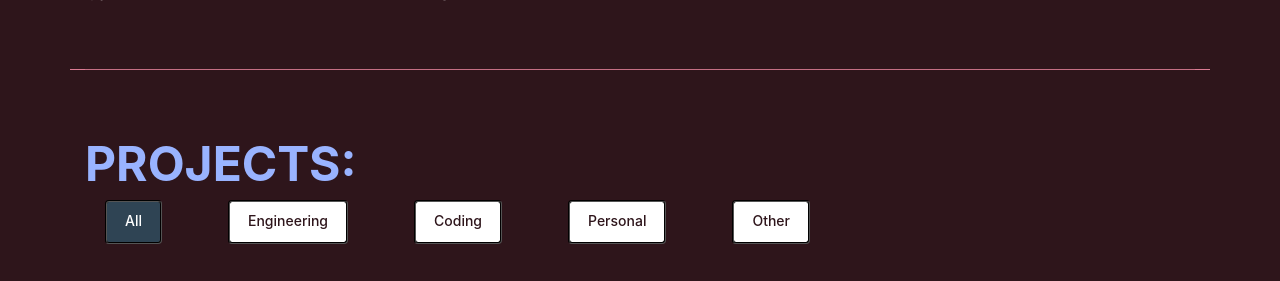
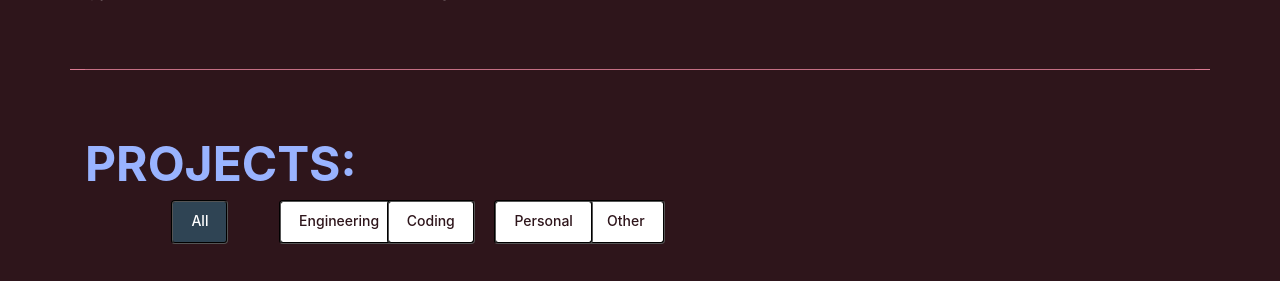
Before and after one commit to gmhull/garth.com, a Django app: page / in a window 1280 px wide. Shown: the part 1266-1547 px from the top of the page. Run offline with Django 3.2, Linux system fonts and the light colour scheme; data comes from the database, SQL or seed files in the repository; some libraries are stand-ins or nearby versions.

Commit message:
Buttons mobile adjustments

```diff
--- a/personal/static/css/garths.css
+++ b/personal/static/css/garths.css
@@ -150,7 +150,7 @@
 
 #projects #projects-flters {
   padding: 0;
-  margin: 0 auto 25px auto;
+  margin: 0 0 25px 0;
   list-style: none;
   text-align: center;
   border-radius: 50px;
@@ -195,6 +195,16 @@
   width: 30%;
   height: auto;
   margin: 5px;
+}
+
+@media (max-width: 768px) {
+  #projects .card {
+    background-color: inherit;
+    border: #000;
+    width: 95%;
+    height: auto;
+    margin: 5px;
+  }
 }
 
 #projects .card-img {
--- a/personal/templates/personal/cover_page.html
+++ b/personal/templates/personal/cover_page.html
@@ -97,16 +97,26 @@
           <h1 class="section-title">Projects:</h1>
         </div>
         <div class="row" id="projects-flters">
-          <div class="button-group col-sm-8 d-flex justify-content-center">
-            <button data-filter="*" class="is-checked">All</button>
-            <div class="w-100"></div>
-            <button data-filter=".filter-ME">Engineering</button>
-            <div class="w-100"></div>
-            <button data-filter=".filter-CS">Coding</button>
-            <div class="w-100"></div>
-            <button data-filter=".filter-PE">Personal</button>
-            <div class="w-100"></div>
-            <button data-filter=".filter-OT">Other</button>
+          <div class="button-group d-flex justify-content-center">
+            <div class="col-md-1">
+            </div>
+            <div class="col-md-2">
+              <button data-filter="*" class="is-checked">All</button>
+            </div>
+            <div class="col-md-2">
+              <button data-filter=".filter-ME">Engineering</button>
+            </div>
+            <div class="col-md-2">
+              <button data-filter=".filter-CS">Coding</button>
+            </div>
+            <div class="col-md-2">
+              <button data-filter=".filter-PE">Personal</button>
+            </div>
+            <div class="col-xs-2">
+              <button data-filter=".filter-OT">Other</button>
+            </div>
+            <div class="col-md-1">
+            </div>
           </div>
         </div>
 
```
